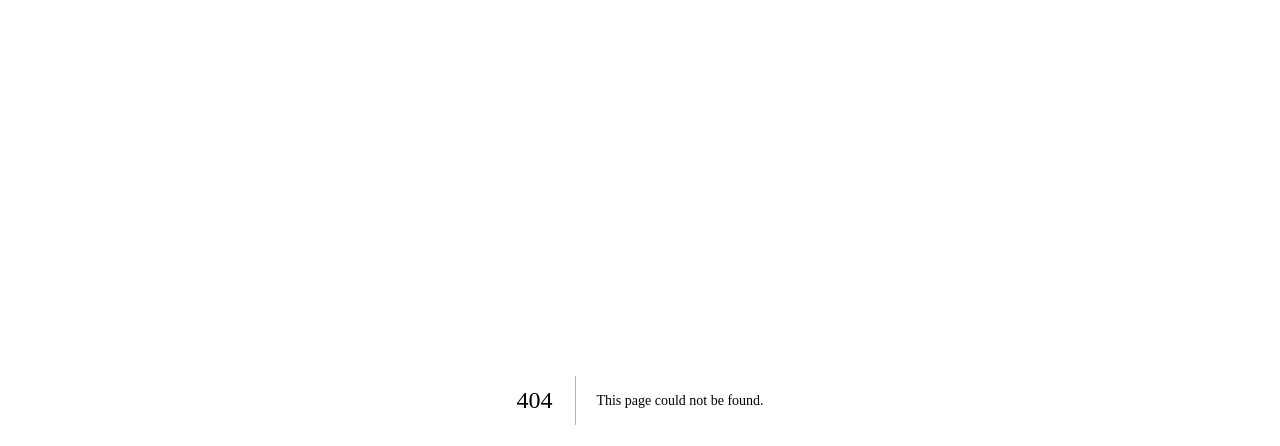
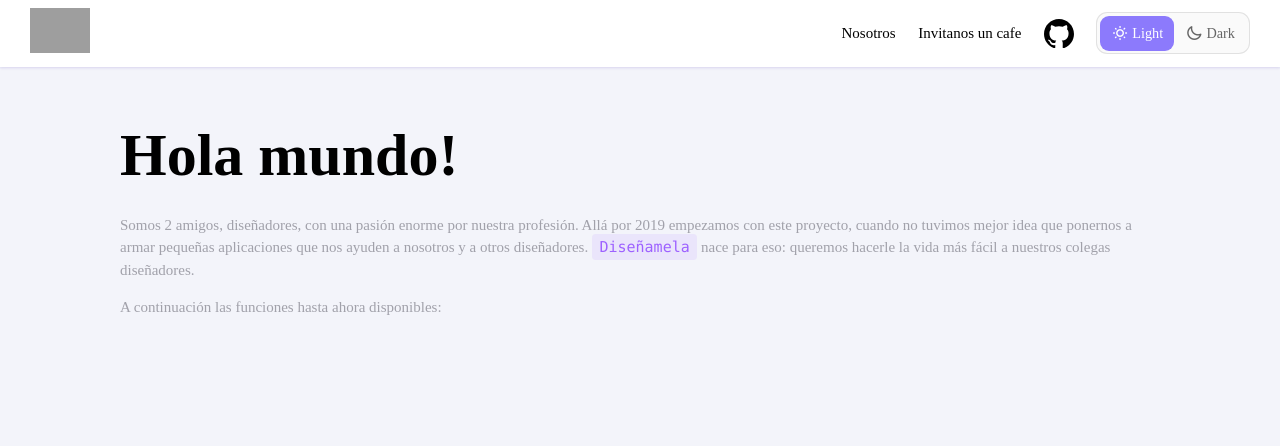
Before and after one commit to disenamela/app-home, a Next.js app: page /about in a window 1280 px wide. Before the commit this address had no page. Shown: the top 446 px of the page. Built offline with nearby package versions, Linux system fonts and the light colour scheme; grey boxes are pictures that could not be loaded.

Commit message:
layout y links

```diff
--- /dev/null
+++ b/components/GithubLogo.js
@@ -0,0 +1,14 @@
+const GithubLogo = ({className}) => (
+	<svg className={className} version="1.1" id="Layer_1" xmlns="http://www.w3.org/2000/svg"  x="0px" y="0px"
+		viewBox="0 0 161.97 157.97" >
+	<path d="M80.98,0C36.26,0,0,36.26,0,80.99c0,35.78,23.2,66.13,55.39,76.84c4.05,0.74,5.53-1.76,5.53-3.9
+		c0-1.92-0.07-7.02-0.11-13.77c-22.53,4.89-27.28-10.86-27.28-10.86c-3.68-9.36-8.99-11.85-8.99-11.85
+		c-7.35-5.02,0.56-4.92,0.56-4.92c8.13,0.57,12.4,8.35,12.4,8.35c7.22,12.38,18.95,8.8,23.57,6.73c0.74-5.23,2.83-8.8,5.14-10.83
+		c-17.98-2.04-36.89-8.99-36.89-40.03c0-8.84,3.16-16.07,8.34-21.73c-0.83-2.05-3.61-10.28,0.79-21.43c0,0,6.8-2.18,22.27,8.3
+		c6.46-1.8,13.39-2.69,20.27-2.73c6.88,0.03,13.81,0.93,20.27,2.73c15.46-10.48,22.25-8.3,22.25-8.3
+		c4.42,11.15,1.64,19.38,0.81,21.43c5.19,5.66,8.32,12.89,8.32,21.73c0,31.11-18.94,37.96-36.98,39.96c2.91,2.5,5.5,7.44,5.5,15
+		c0,10.83-0.1,19.56-0.1,22.22c0,2.17,1.46,4.69,5.57,3.89c32.15-10.73,55.34-41.06,55.34-76.83C161.97,36.26,125.71,0,80.98,0z"/>
+	</svg>
+)
+
+export default GithubLogo
--- /dev/null
+++ b/components/layouts/MainLayout.js
@@ -0,0 +1,58 @@
+import classNames from "classnames";
+import Head from "next/head";
+import Link from "next/link";
+import { useState } from "react";
+import Heading from "../../adapters/Headings";
+import GithubLogo from "../GithubLogo";
+import { PillSwitcher } from "../PillSwitcher";
+import logo from '../../public/logo-disenamela.png';
+
+
+export default function MainLayout({children, className}) {
+	const [theme, setTheme] = useState();
+
+	return (
+		<div className={classNames({ 'dark': theme && theme.toLowerCase() === 'dark', className })}>
+			<Head>
+				{Heading()}
+			</Head>
+
+			<main>
+				<header>
+					<div className="container-fluid">
+						<div className="row">
+							<div className="col-auto">
+								<Link href="/">
+									<a className="logo"><img src={logo} alt="Diseñamela.com" /></a>
+								</Link>
+							</div>
+							<div className="col flex justify-end gap-4 center-v">
+								<Link href='/about'>
+									<a className='link'>Nosotros</a>
+								</Link>
+								<a className='link' href='https://cafecito.app/disenamela' target='_blank'>Invitanos un cafe</a>
+								<a href='https://github.com/disenamela' target='_blank'>
+									<GithubLogo className='github-logo'/>
+								</a>
+								<div>
+									<PillSwitcher name={'theme'} onChange={(e) => setTheme(e)}
+										options={[
+											{
+												icon: <i class="uil uil-sun" style={{ fontSize: '1.2em' }}></i>,
+												label: 'Light'
+											},
+											{
+												icon: <i class="uil uil-moon" style={{ fontSize: '1.2em' }}></i>,
+												label: 'Dark'
+											},
+										]} />
+								</div>
+							</div>
+						</div>
+					</div>
+				</header>
+				{children}
+			</main>
+		</div>
+	)
+}
--- a/pages/_app.js
+++ b/pages/_app.js
@@ -8,10 +8,15 @@ import '../styles/pill-switcher.scss'
 import React from 'react';
 
 function Disenamela({ Component, pageProps }) {
-  return <>
-    <link rel="stylesheet" href="https://unicons.iconscout.com/release/v4.0.0/css/line.css" />
-    <Component {...pageProps} />
-  </>
+  const Layout = Component.Layout ? Component.Layout : React.Fragment
+  return (
+    <>
+      <link rel="stylesheet" href="https://unicons.iconscout.com/release/v4.0.0/css/line.css" />
+      <Layout>
+        <Component {...pageProps} />
+      </Layout>
+    </>
+  )
 }
 
 export default Disenamela
--- /dev/null
+++ b/pages/about.js
@@ -0,0 +1,13 @@
+import MainLayout from '../components/layouts/MainLayout'
+
+export default function About() {
+	return (
+		<div className="container-md my-8">
+			<h1 className="mb-4">Hola mundo!</h1>
+			<p>Somos 2 amigos, diseñadores, con una pasión enorme por nuestra profesión. Allá por 2019 empezamos con este proyecto, cuando no tuvimos mejor idea que ponernos a armar pequeñas aplicaciones que nos ayuden a nosotros y a otros diseñadores. <code>Diseñamela</code> nace para eso: queremos hacerle la vida más fácil a nuestros colegas diseñadores.</p>
+			<p>A continuación las funciones hasta ahora disponibles:</p>
+		</div>
+	)
+}
+
+About.Layout = MainLayout
--- a/pages/index.js
+++ b/pages/index.js
@@ -1,56 +1,9 @@
-import Head from 'next/head'
-import { useState } from 'react';
-import classnames from 'classnames'
-import { PillSwitcher } from '../components/PillSwitcher'
-
-import logo from '../public/logo-disenamela.png';
-import Heading from '../adapters/Headings';
+import MainLayout from '../components/layouts/MainLayout'
 
 export default function Home() {
-	const [theme, setTheme] = useState();
-
 	return (
-		<div className={classnames({ 'dark': theme && theme.toLowerCase() === 'dark' })}>
-			<Head>
-				{Heading()}
-			</Head>
-
-			<main>
-				<header>
-					<div className="container-fluid">
-						<div className="row">
-							<div className="col-auto">
-								<a href="/" className="logo"><img src={logo} alt="Diseñamela.com" /></a>
-							</div>
-							<div className="col flex justify-end gap-2 center-v">
-								<a href='https://github.com/disenamela' target='_blank'>
-									<img className='github-logo' src='/github-logo.svg' />
-								</a>
-								<div>
-									<PillSwitcher name={'theme'} onChange={(e) => setTheme(e)}
-										options={[
-											{
-												icon: <i class="uil uil-sun" style={{ fontSize: '1.2em' }}></i>,
-												label: 'Light'
-											},
-											{
-												icon: <i class="uil uil-moon" style={{ fontSize: '1.2em' }}></i>,
-												label: 'Dark'
-											},
-										]} />
-								</div>
-							</div>
-						</div>
-					</div>
-				</header>
-
-				<div className="container-md py-8">
-					<h1 className="mb-4">Hola mundo!</h1>
-					<p>Somos 2 amigos, diseñadores, con una pasión enorme por nuestra profesión. Allá por 2019 empezamos con este proyecto, cuando no tuvimos mejor idea que ponernos a armar pequeñas aplicaciones que nos ayuden a nosotros y a otros diseñadores. <code>Diseñamela</code> nace para eso: queremos hacerle la vida más fácil a nuestros colegas diseñadores.</p>
-					<p>A continuación las funciones hasta ahora disponibles:</p>
-				</div>
-
-				<div className="container">
+	<>
+		<div className="my-8 container">
 			<ul className="appList">
 				<AppCard
 					key='grilla'
@@ -79,10 +32,8 @@ export default function Home() {
 				/>
 			</ul>
 		</div>
-
 		<div className="container-md pb-6 pt-4">
 			<h2 className="text-lg text-center dark:text-white my-4">Apps de terceros</h2>
-
 			<ul className="appList --seccondary">
 				<AppCardSeccondary
 					key='Pixabay'
@@ -91,7 +42,6 @@ export default function Home() {
 					icon='/external-apps/pixabay.png'
 					bg='#4ca84c'
 				/>
-
 				<AppCardSeccondary
 					key='ifonts'
 					title='ifonts'
@@ -99,7 +49,6 @@ export default function Home() {
 					icon='/external-apps/ifonts.bmp'
 					bg='#000'
 				/>
-
 				<AppCardSeccondary
 					key='Icons8'
 					title='Icons8'
@@ -107,8 +56,6 @@ export default function Home() {
 					icon='/external-apps/icons8.png'
 					bg='#1fb141'
 				/>
-
-
 				<AppCardSeccondary
 					key='mockupworld'
 					title='Mockup World'
@@ -117,12 +64,12 @@ export default function Home() {
 					bg='#fff'
 				/>
 			</ul>
-
 		</div>
-			</main>
-		</div>
+	</>
 	)
 }
+
+Home.Layout = MainLayout
 
 function AppCard({ title, link, icon, comingSoon = false }) {
 	return (
--- a/styles/home.scss
+++ b/styles/home.scss
@@ -11,6 +11,15 @@ header {
 			height: 100%;
 		}
 	}
+
+	@apply dark:text-white;
+	svg {
+		fill: currentColor;
+	}
+	.link {
+		@apply hover:text-main-500 transition-colors;
+	}
+
 }
 
 main {
```
Lines whose indentation alone changed are shown as unchanged.
